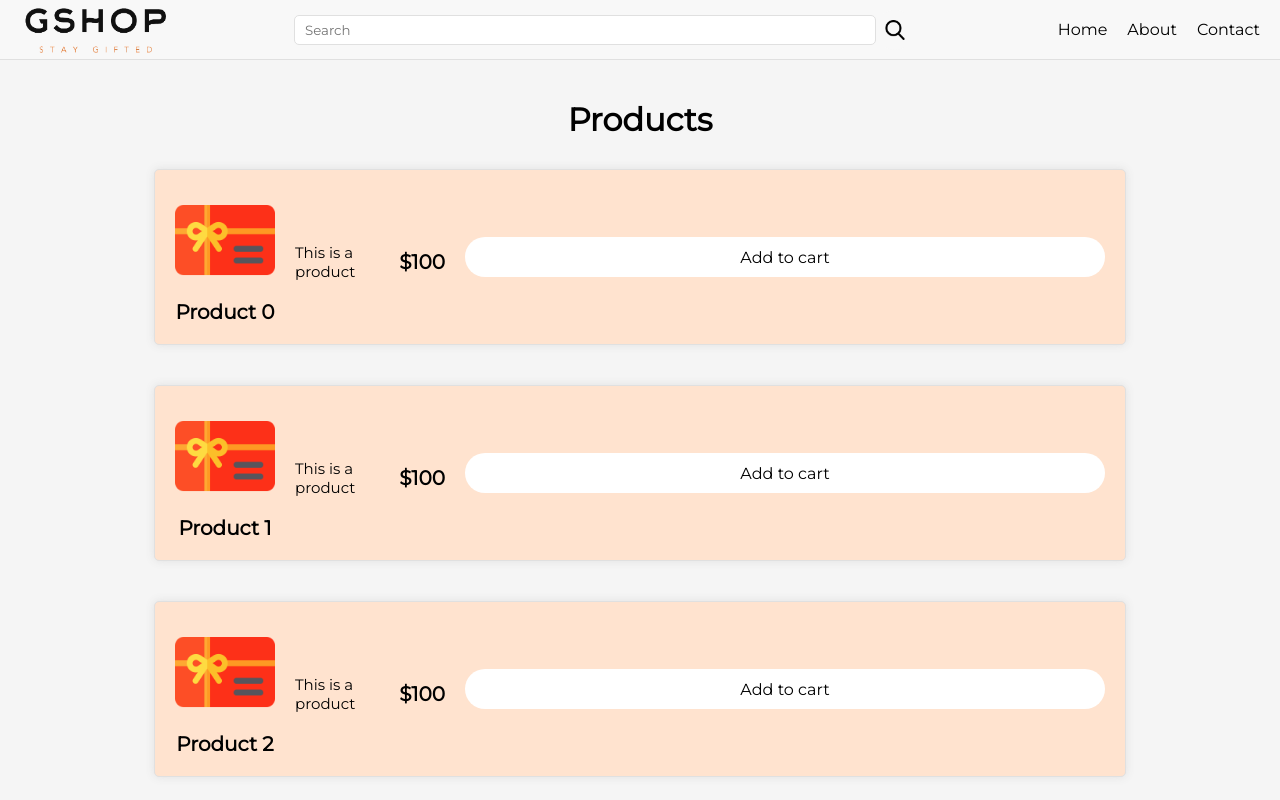
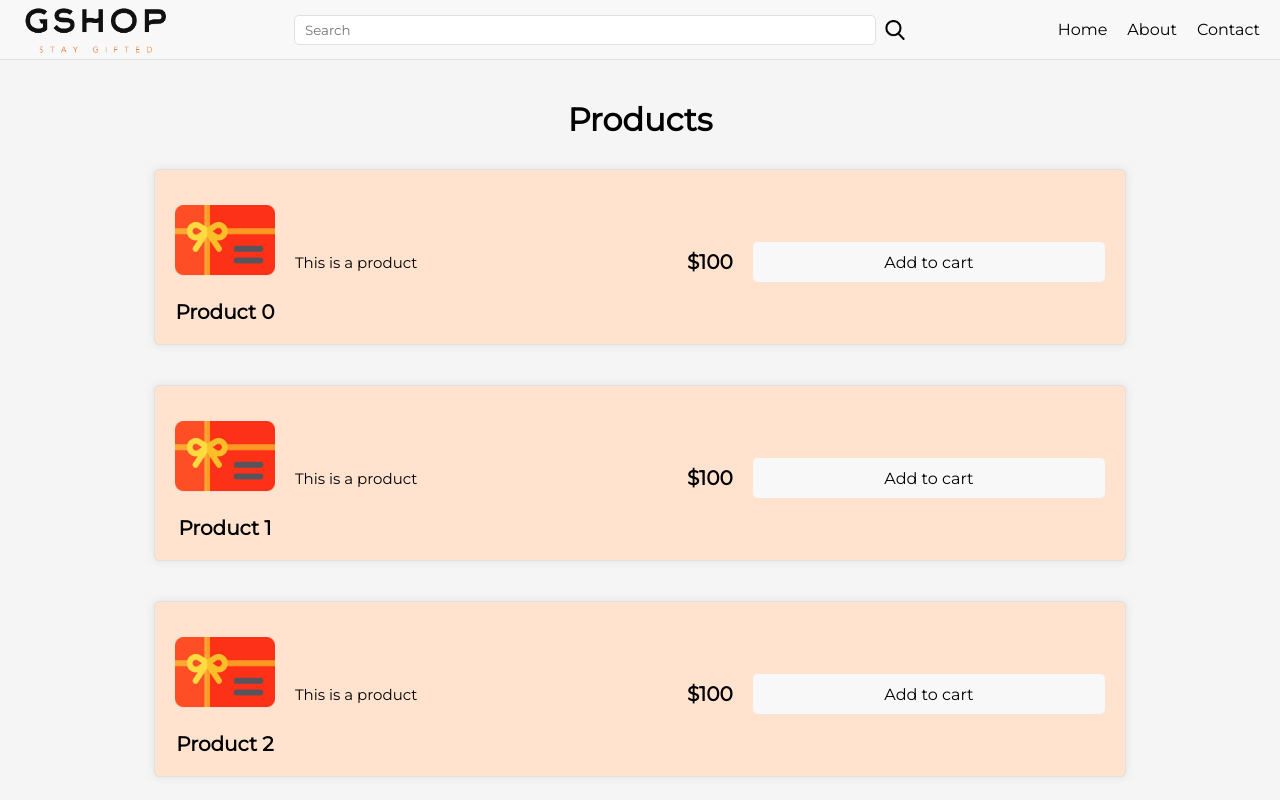
Before and after one commit to mahnooshr/Web-Team, a React (Create React App) app in the folder project/frontend/: page /products in a window 1280 px wide. Shown: the top 800 px of the page. Built offline with nearby package versions, Linux system fonts and the light colour scheme.

Commit message:
minor update

```diff
--- a/project/frontend/src/components/product_li.js
+++ b/project/frontend/src/components/product_li.js
@@ -11,7 +11,7 @@ export default function ProductLi(props) {
             </div>
             <div className="product-li-info">{product.description}</div>
             <div className="product-li-price">${product.price}</div>
-            <button>Add to cart</button>
+            <button className="product-li-button">Add to cart</button>
         </div>
     );
 }
--- a/project/frontend/src/styles/products.css
+++ b/project/frontend/src/styles/products.css
@@ -47,6 +47,7 @@
 .product-li-info {
     margin-top: 10px;
     font-size: 15px;
+    min-width: 40%;
 }
 
 .product-li-price {
@@ -54,3 +55,12 @@
     font-size: 20px;
     font-weight: bold;
 }
+
+.product-li-button {
+    margin-top: 10px;
+    padding: 10px;
+    border: none;
+    border-radius: 5px;
+    background-color: #f8f8f8;
+    cursor: pointer;
+}
```
